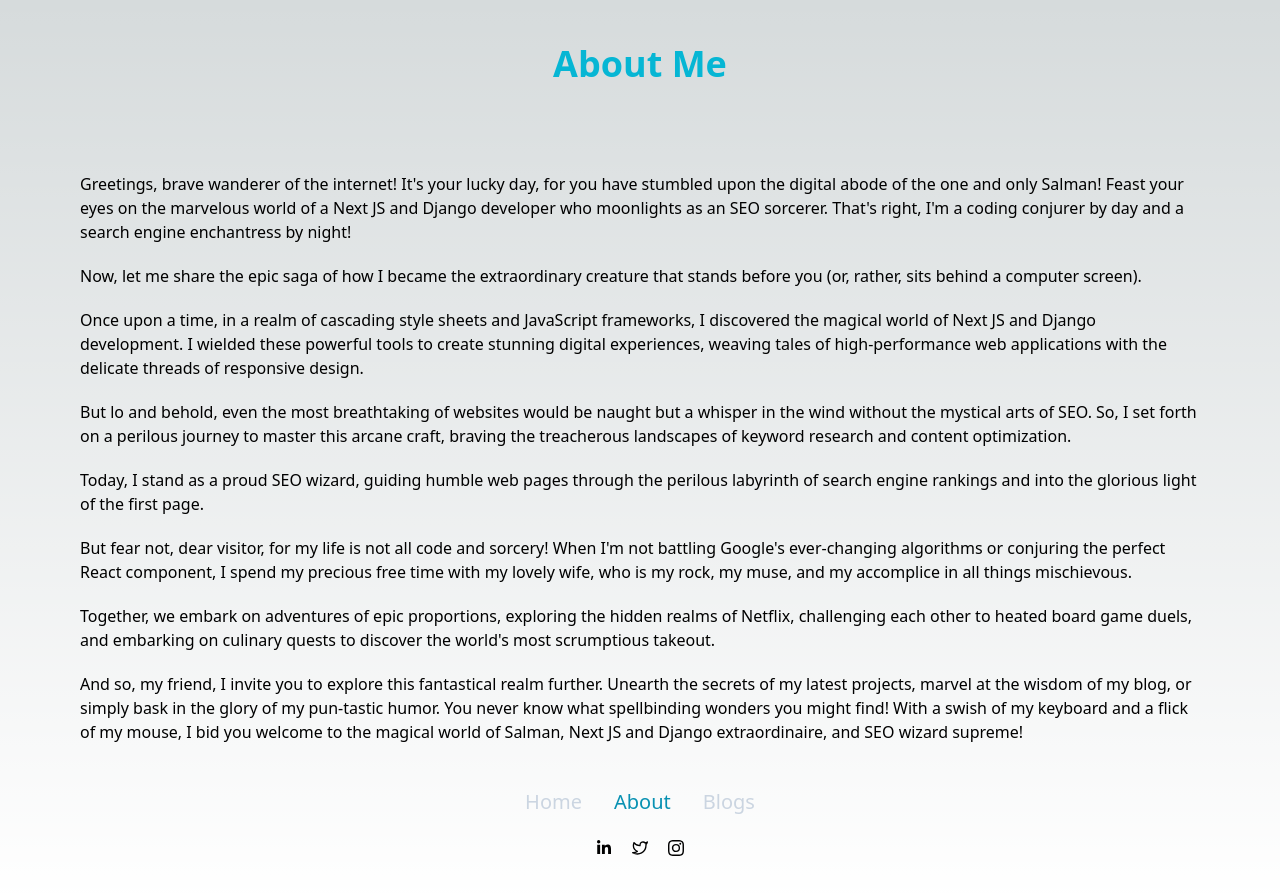
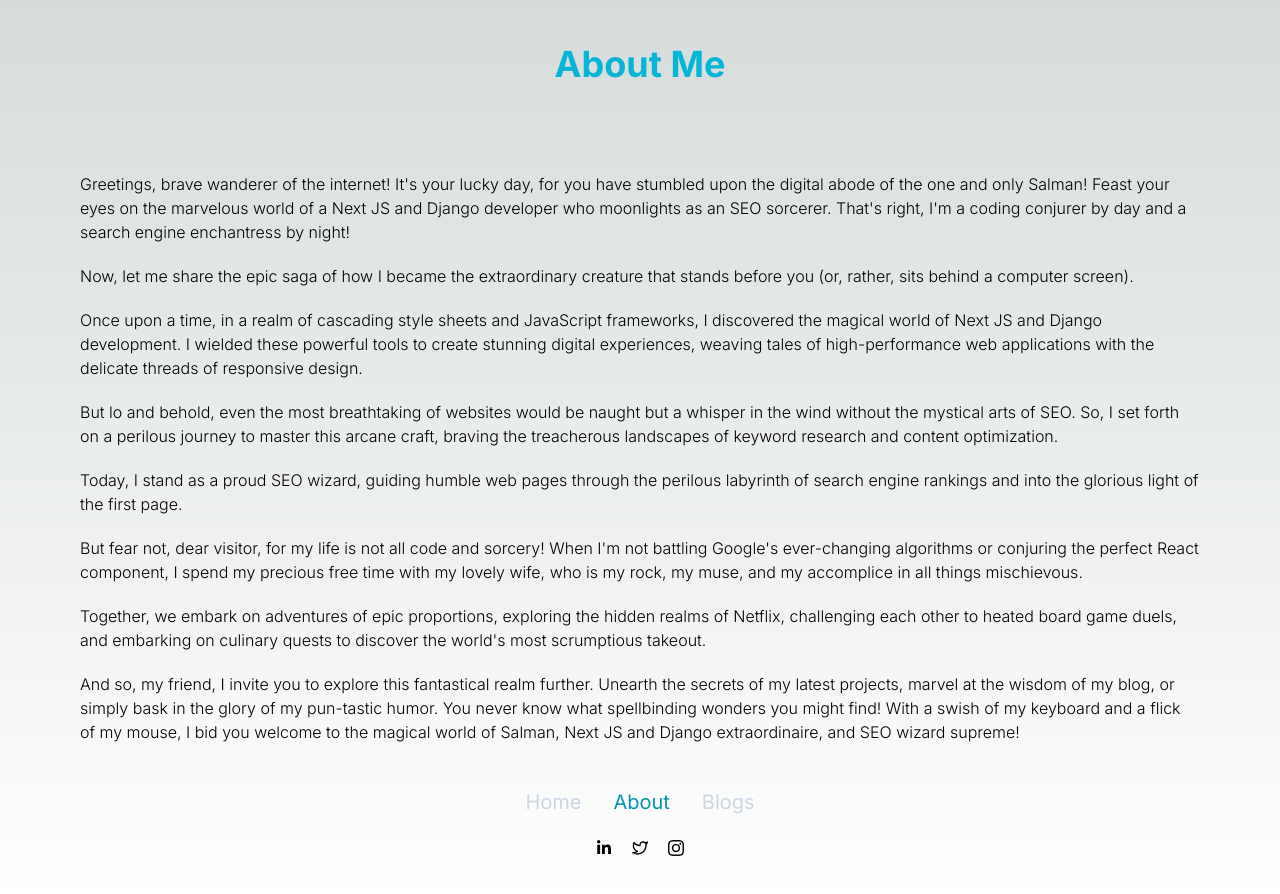
Before and after one commit to XDCoder3289/a-blog, a Next.js app: page /about in a window 1280 px wide. Shown: the top 894 px of the page. Built offline with nearby package versions, Linux system fonts and the light colour scheme.

Commit message:
Changing the font

```diff
--- a/package.json
+++ b/package.json
@@ -9,6 +9,7 @@
     "lint": "next lint"
   },
   "dependencies": {
+    "@fontsource/inter": "^4.5.15",
     "autoprefixer": "10.4.14",
     "next": "13.3.0",
     "postcss": "8.4.21",
--- a/pages/_app.js
+++ b/pages/_app.js
@@ -1,5 +1,6 @@
 import "@/styles/globals.css";
 import "@/styles/wordpressStyles.css";
+import "@/styles/font.css";
 
 export default function App({ Component, pageProps }) {
   return <Component {...pageProps} />;
--- a/pages/about.js
+++ b/pages/about.js
@@ -12,7 +12,7 @@
       <h1 className="flex justify-center text-4xl text-cyan-500 py-11">
         About Me
       </h1>
-      <div className="px-3 mt-11 sm:px-20">
+      <div className="px-3 mt-11 font-light sm:px-20">
         <p className="mb-5 ">
           Greetings, brave wanderer of the internet! It's your lucky day, for
           you have stumbled upon the digital abode of the one and only Salman!
--- a/pages/post/[slug].js
+++ b/pages/post/[slug].js
@@ -35,7 +35,7 @@
       </div>
       <div className="px-3 mt-11 sm:px-11">
         <div
-          className="wordpress-content"
+          className="wordpress-content font-light"
           dangerouslySetInnerHTML={{ __html: content }}
         ></div>
       </div>
--- /dev/null
+++ b/styles/font.css
@@ -0,0 +1 @@
+@import "~@fontsource/inter/variable-full.css";
--- a/tailwind.config.js
+++ b/tailwind.config.js
@@ -7,6 +7,12 @@
   ],
   theme: {
     extend: {
+      fontFamily: {
+        sans: ["Inter", "sans-serif"],
+      },
+      fontWeight: {
+        light: 300,
+      },
       backgroundImage: {
         "gradient-radial": "radial-gradient(var(--tw-gradient-stops))",
         "gradient-conic":
```
Also changed, not shown: 1 other file (tests, documents, lock files or other folders).
